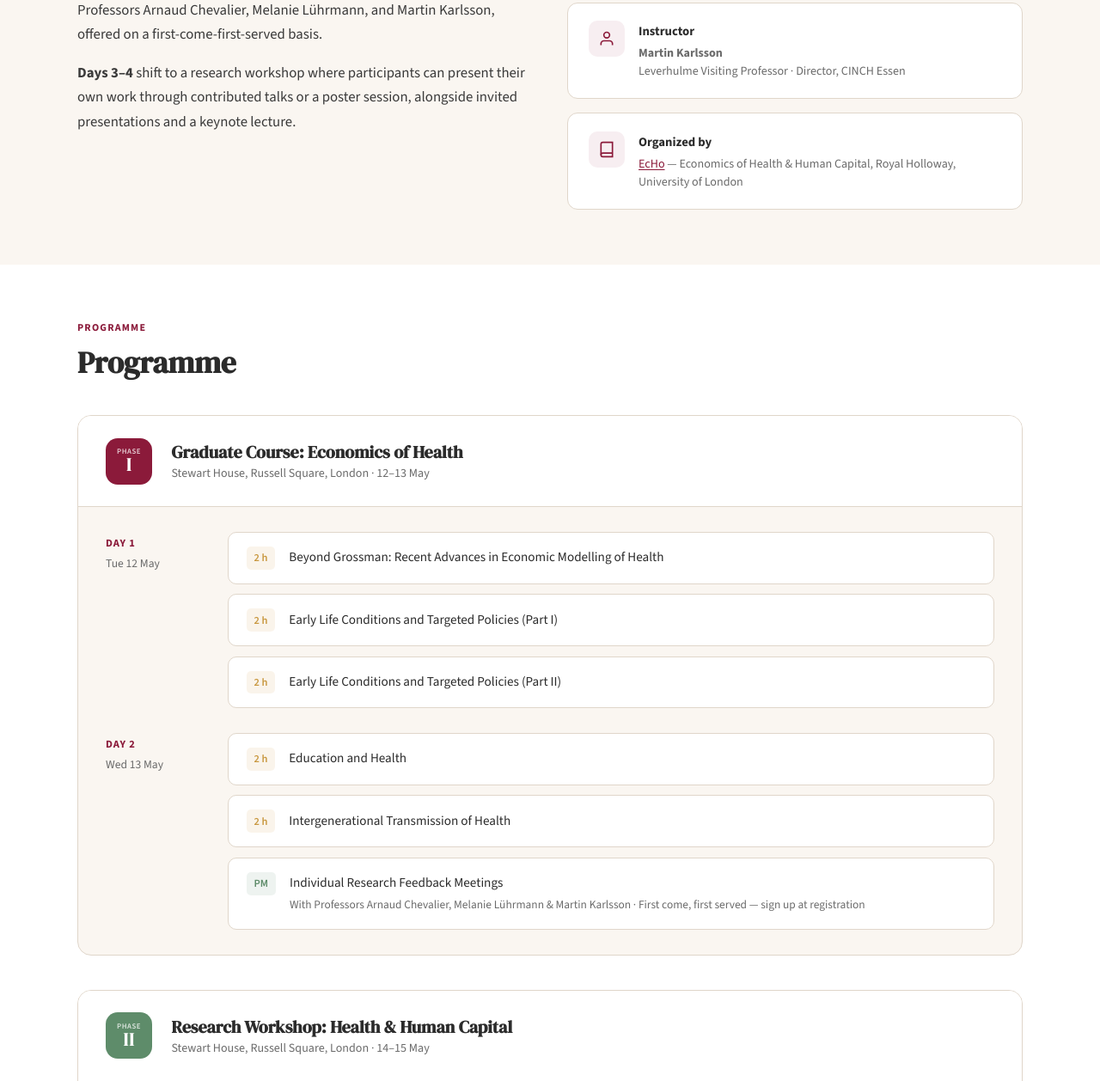
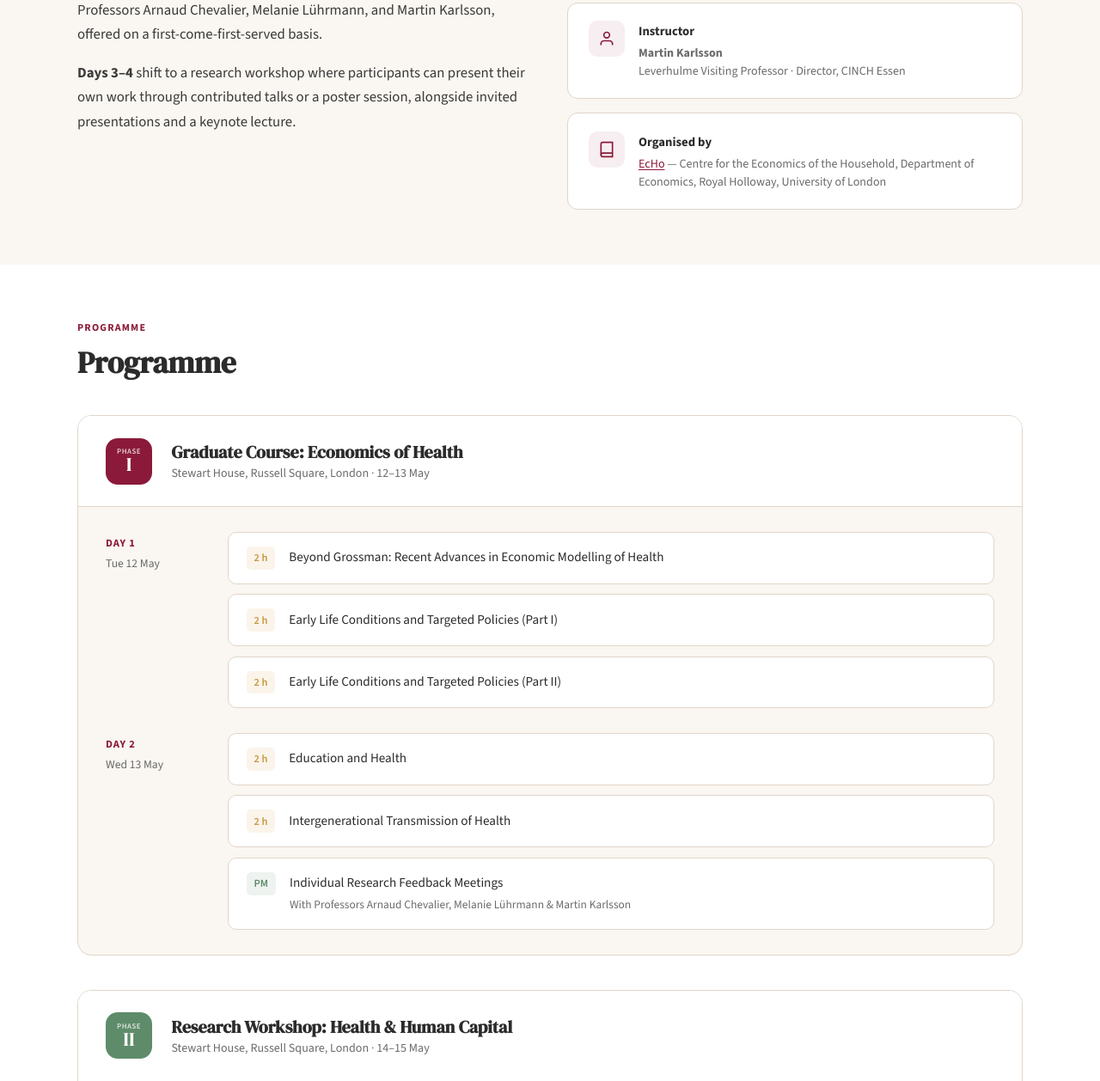
Before and after one commit to luhrmann156/EcHOSummerschool, a plain HTML site: page index.html in a window 1280 px wide. Shown: the part 1146-2404 px from the top of the page at 86% size. Drawn offline with nearby package versions, Linux system fonts and the light colour scheme.

Commit message:
Update index.html

```diff
--- a/index.html
+++ b/index.html
@@ -478,8 +478,8 @@
             <svg xmlns="http://www.w3.org/2000/svg" fill="none" viewBox="0 0 24 24" stroke="currentColor" stroke-width="2"><path d="M4 19.5A2.5 2.5 0 0 1 6.5 17H20"/><path d="M6.5 2H20v20H6.5A2.5 2.5 0 0 1 4 19.5v-15A2.5 2.5 0 0 1 6.5 2z"/></svg>
           </div>
           <div>
-            <h4>Organized by</h4>
-            <p><a href="#">EcHo</a> — Economics of Health &amp; Human Capital, Royal Holloway, University of London</p>
+            <h4>Organised by</h4>
+            <p><a href="#">EcHo</a> — Centre for the Economics of the Household, Department of Economics, Royal Holloway, University of London</p>
           </div>
         </div>
       </div>
@@ -530,7 +530,7 @@
               </div>
               <div class="session">
                 <span class="session-hours" style="color:var(--accent-sage);background:rgba(94,140,106,.1)">PM</span>
-                <span class="session-title">Individual Research Feedback Meetings<br><span style="font-size:.84rem;color:var(--text-light)">With Professors Arnaud Chevalier, Melanie Lührmann &amp; Martin Karlsson · First come, first served — sign up at registration</span></span>
+                <span class="session-title">Individual Research Feedback Meetings<br><span style="font-size:.84rem;color:var(--text-light)">With Professors Arnaud Chevalier, Melanie Lührmann &amp; Martin Karlsson </span></span>
               </div>
             </div>
           </div>
@@ -709,7 +709,7 @@
   <div class="container">
     <div class="section-label">Practical Information</div>
     <h2 class="section-title">Venue &amp; Accommodation</h2>
-    <p style="font-size:1.02rem;color:var(--text);max-width:680px;line-height:1.7;margin-bottom:1rem">The entire summer school takes place at <strong>Stewart House, 32 Russell Square, London WC1B 5DN</strong>, in the heart of Bloomsbury. There is no registration fee. Participants are expected to cover their own travel and accommodation.</p>
+    <p style="font-size:1.02rem;color:var(--text);max-width:680px;line-height:1.7;margin-bottom:1rem">The summer school takes place at <strong>Stewart House, 32 Russell Square, London WC1B 5DN</strong>, in the heart of Bloomsbury. There is no registration fee. Participants are expected to cover their own travel and accommodation.</p>
 
     <div class="accom-cards" style="grid-template-columns:1fr">
       <div class="accom-card">
```
